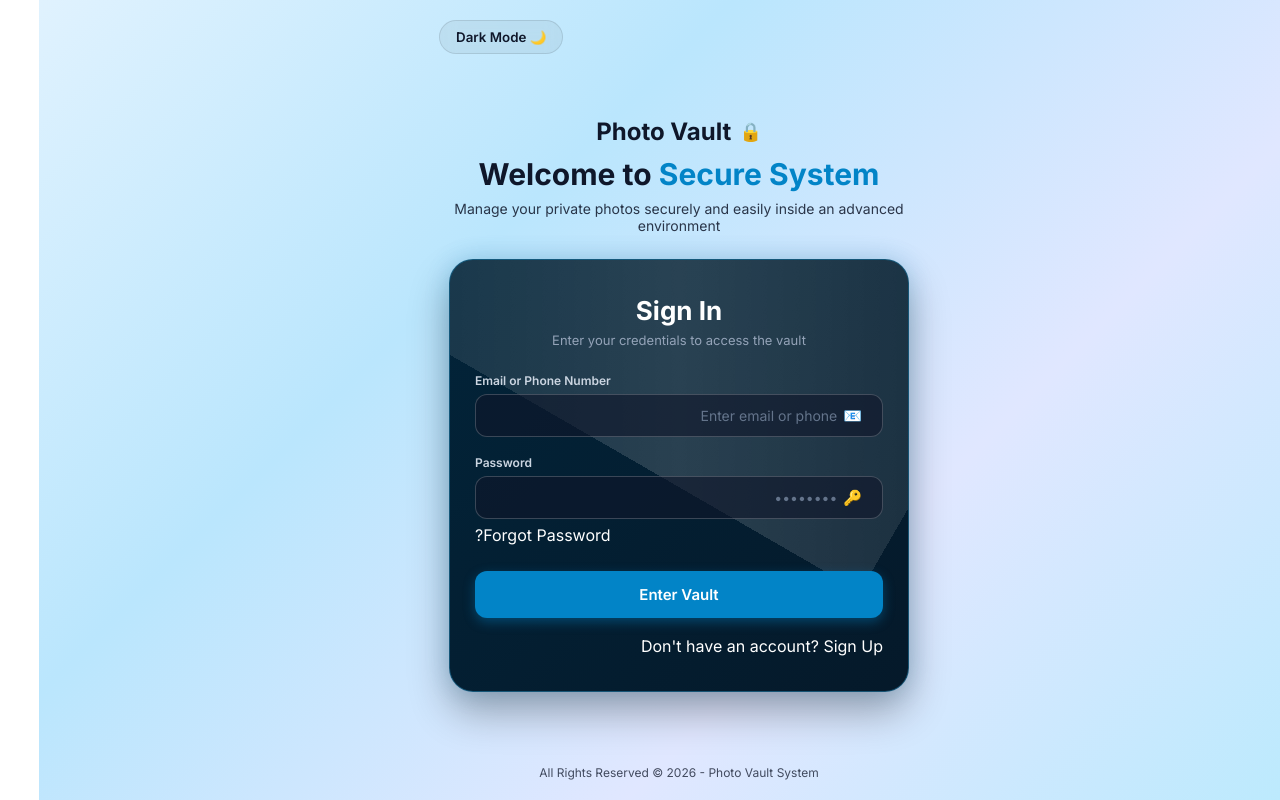
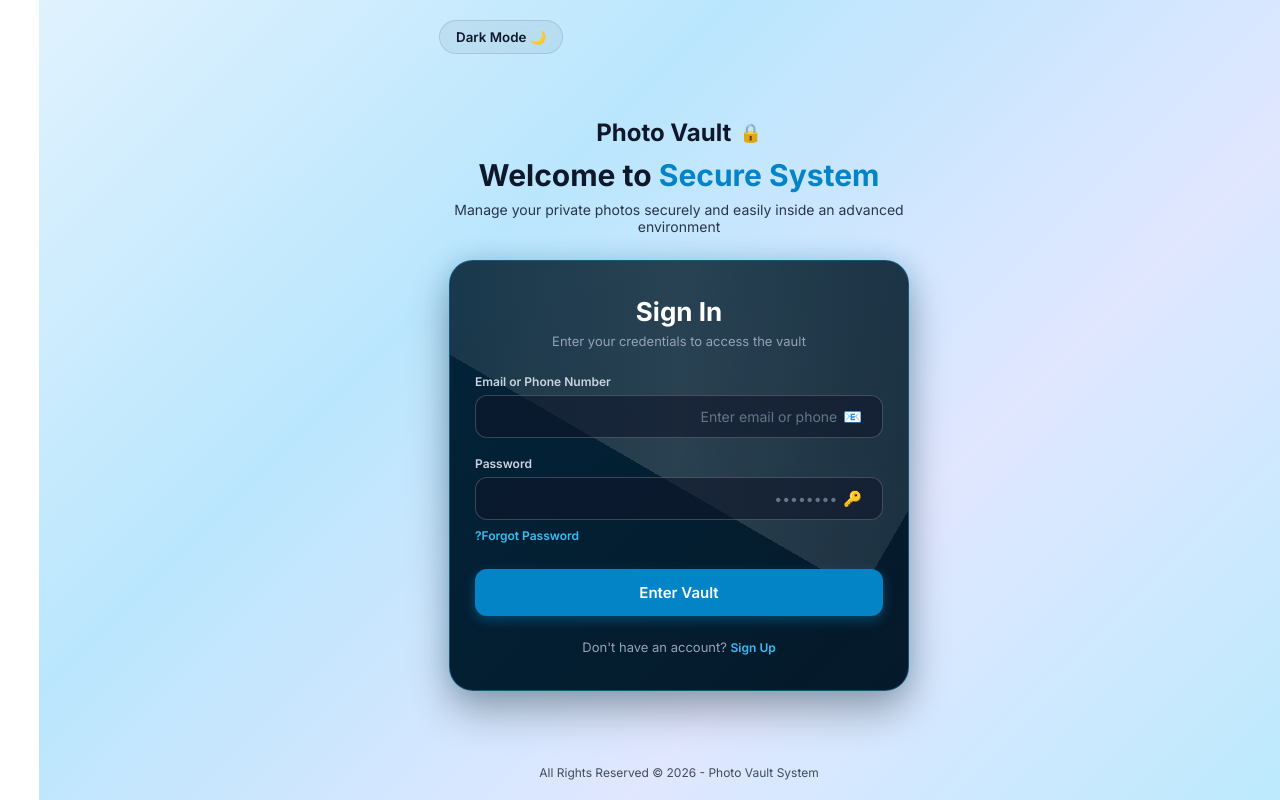
Before and after one commit to yazanmoha33-create/SecretSpace, a React (Vite) app: page / in a window 1280 px wide. Built offline with nearby package versions, Linux system fonts and the light colour scheme.

Commit message:
Enhance styling for success messages and links
Added new styles for success messages, links, and form actions.

```diff
--- a/src/App.css
+++ b/src/App.css
@@ -202,6 +202,7 @@
   flex-direction: column;
   gap: 6px;
   text-align: left;
+  position: relative;
 }
 
 .input-group label {
@@ -268,6 +269,38 @@
   font-size: 12px;
   text-align: center;
   margin: 0;
+}
+
+.success-text {
+  color: #4ade80;
+  font-size: 12px;
+  text-align: center;
+  margin: 0;
+}
+
+.link-text {
+  color: #38bdf8;
+  font-size: 12px;
+  cursor: pointer;
+  font-weight: 600;
+  transition: color 0.2s ease;
+}
+
+.link-text:hover {
+  color: #7dd3fc;
+  text-decoration: underline;
+}
+
+.forgot-link-inline {
+  align-self: flex-end;
+  margin-top: 2px;
+}
+
+.form-actions-bottom {
+  text-align: center;
+  font-size: 13px;
+  color: #94a3b8;
+  margin-top: 5px;
 }
 
 .vault-container {
```
